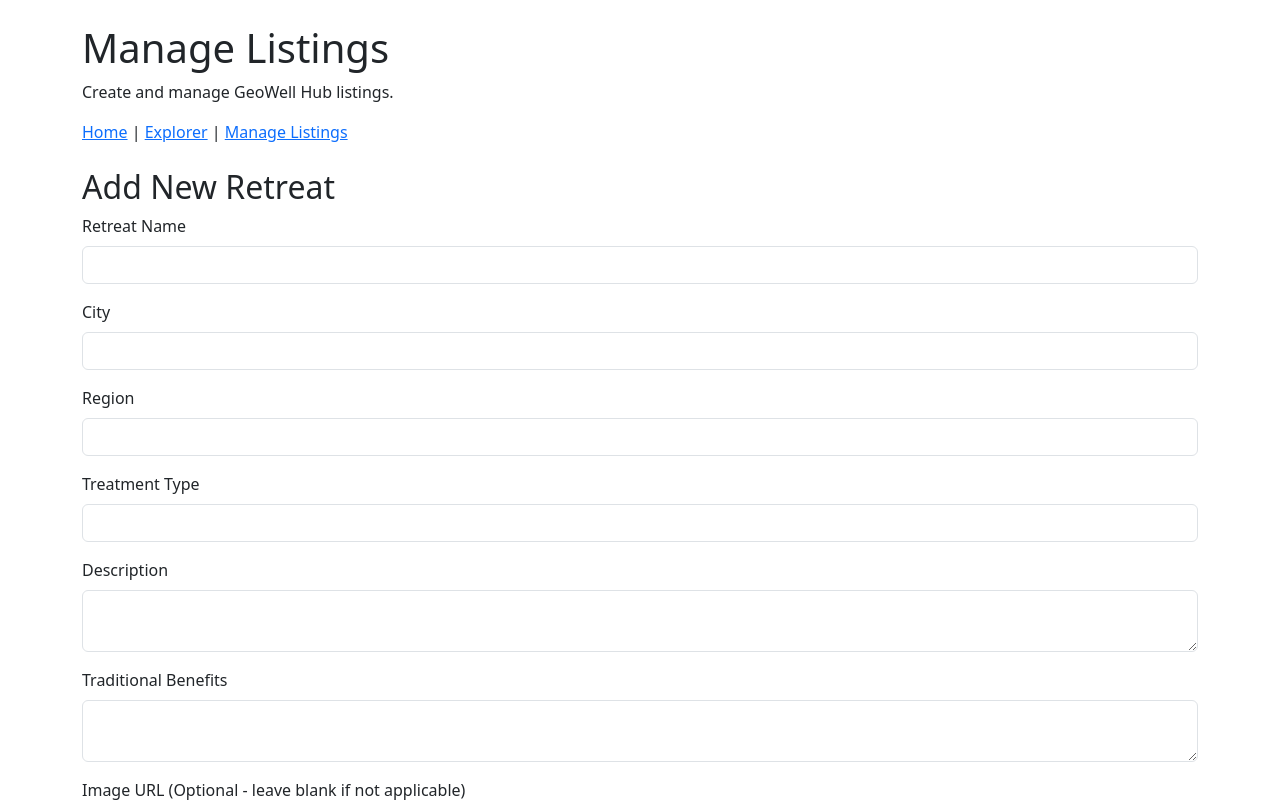
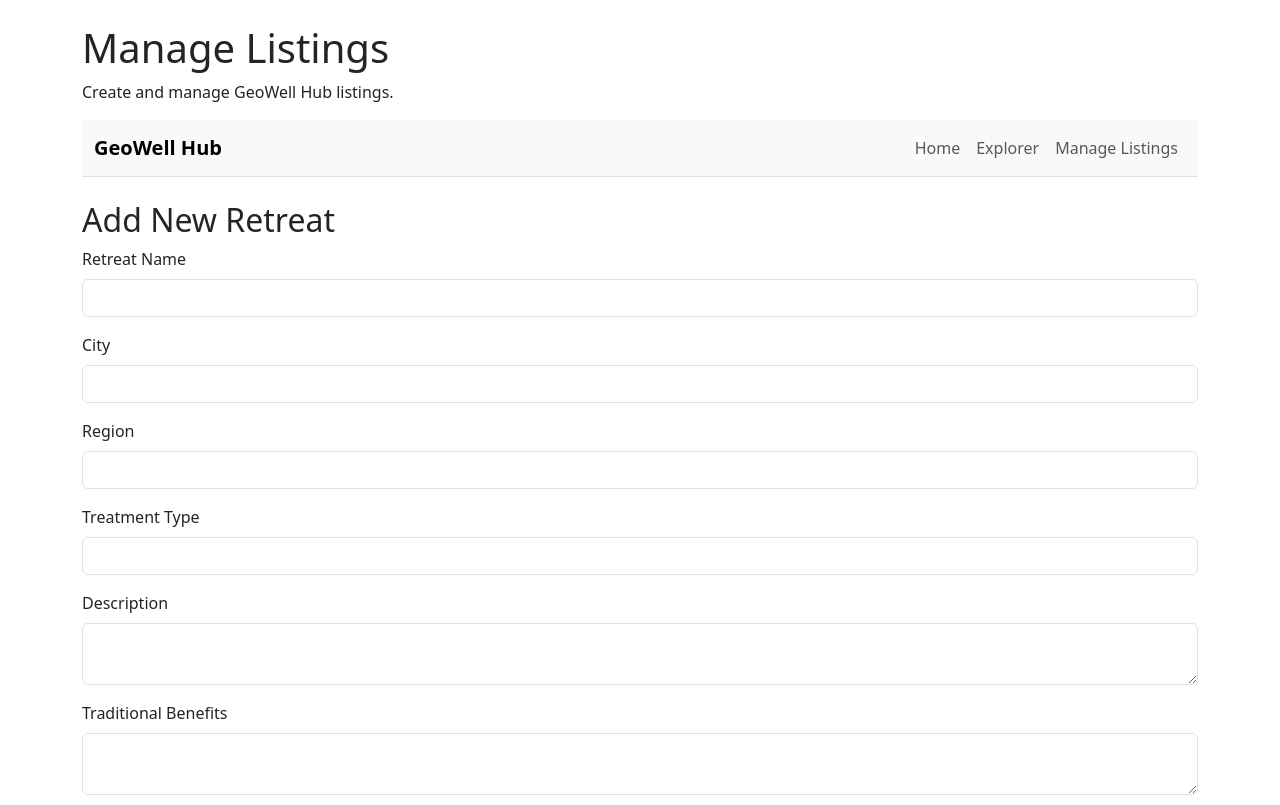
Before and after one commit to ShorenaK/GeoWellHub, a website with bundled scripts: page frontend/manage.html in a window 1280 px wide. Shown: the top 805 px of the page. Built offline with nearby package versions, Linux system fonts and the light colour scheme; no server answers.

Commit message:
Add Bootstrap navigation bar to manage.html

```diff
--- a/frontend/manage.html
+++ b/frontend/manage.html
@@ -21,12 +21,54 @@
       <header class="mb-4">
         <h1>Manage Listings</h1>
         <p>Create and manage GeoWell Hub listings.</p>
-<!-- Simple navigation between project pages -->
-        <nav>
-          <a href="./index.html">Home</a> |
-          <a href="./explorer.html">Explorer</a> |
-          <a href="./manage.html">Manage Listings</a>
-        </nav>
+<!-- Bootstrap Navigation Bar -->
+     <nav class="navbar navbar-expand-lg bg-body-tertiary border-bottom">
+  <div class="container">
+
+    <!-- Website logo / brand name -->
+    <a class="navbar-brand fw-bold" href="./index.html">
+      GeoWell Hub
+    </a>
+
+    <!-- Mobile menu button -->
+    <button
+      class="navbar-toggler"
+      type="button"
+      data-bs-toggle="collapse"
+      data-bs-target="#mainNavbar"
+      aria-controls="mainNavbar"
+      aria-expanded="false"
+      aria-label="Toggle navigation"
+    >
+      <span class="navbar-toggler-icon"></span>
+    </button>
+
+    <!-- Navigation links -->
+    <div class="collapse navbar-collapse" id="mainNavbar">
+      <ul class="navbar-nav ms-auto">
+
+        <li class="nav-item">
+          <a class="nav-link" href="./index.html">
+            Home
+          </a>
+        </li>
+
+        <li class="nav-item">
+          <a class="nav-link" href="./explorer.html">
+            Explorer
+          </a>
+        </li>
+
+        <li class="nav-item">
+          <a class="nav-link" href="./manage.html">
+            Manage Listings
+          </a>
+        </li>
+
+      </ul>
+    </div>
+  </div>
+</nav>
       </header>
 
       <main>
```
